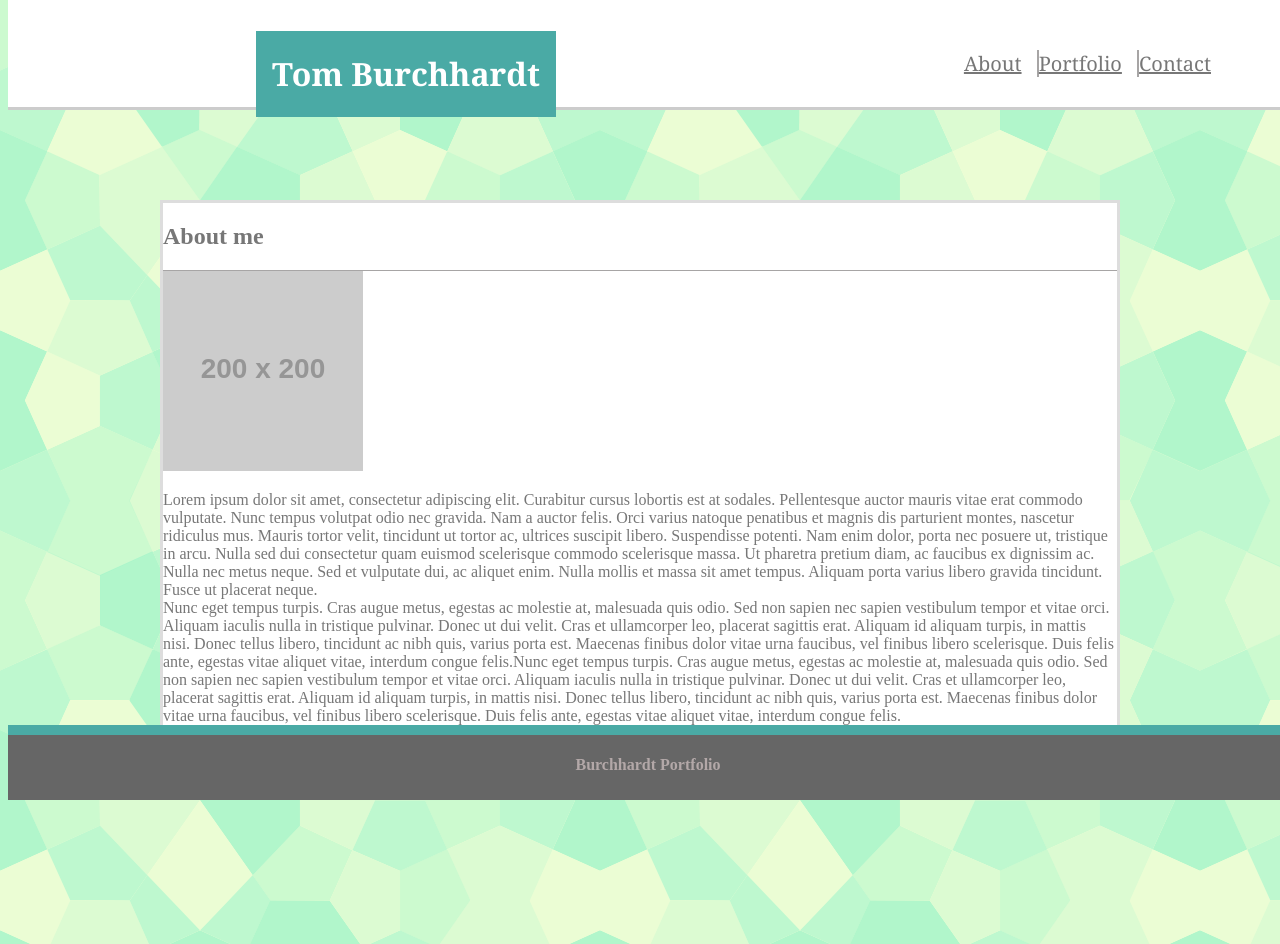
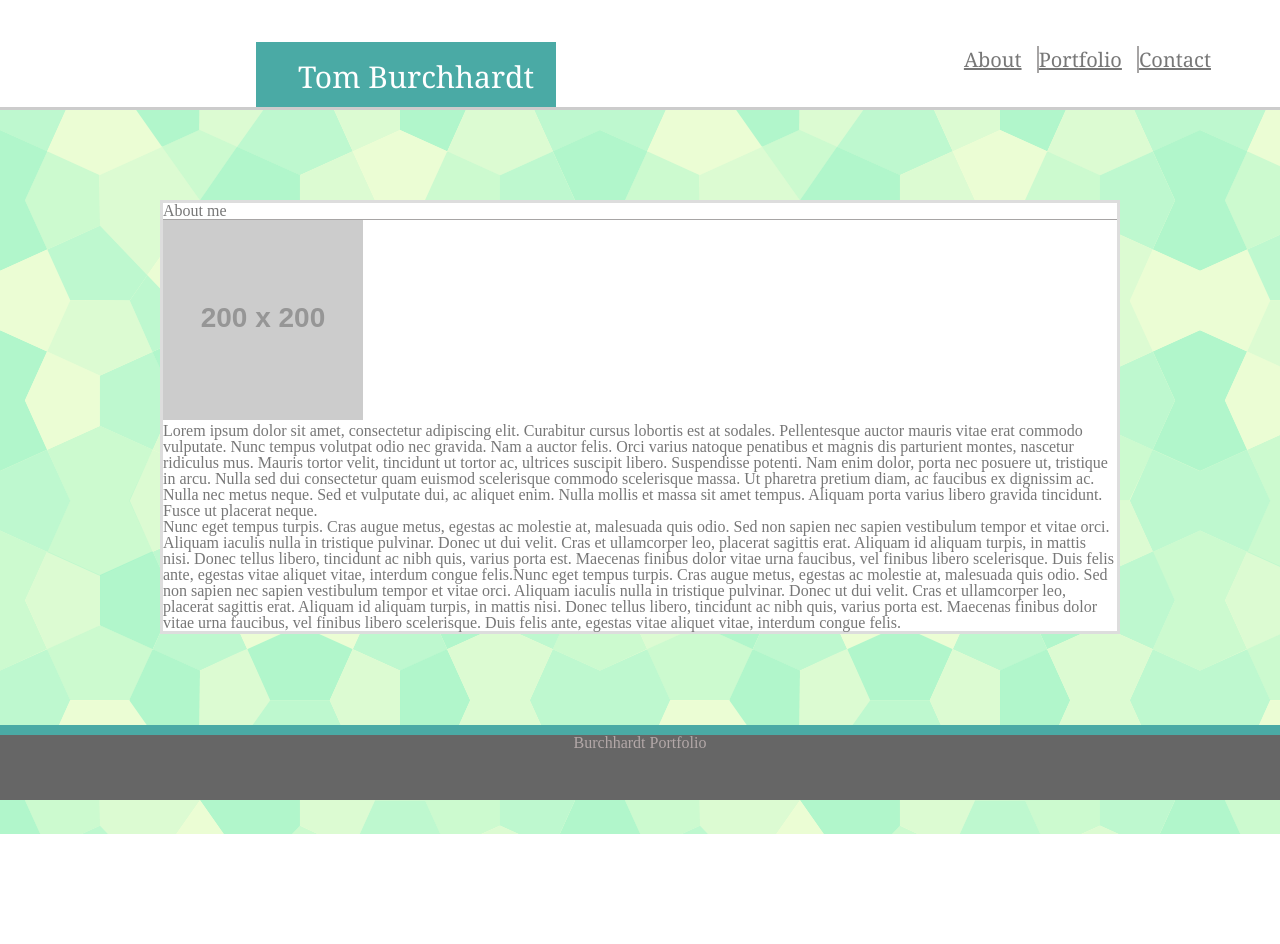
Before and after one commit to tlburchh/Basic-Portfolio, a plain HTML site: page index.html in a window 1280 px wide. After the commit the page ends 834 px from the top, so only its background shows below. Drawn offline with Linux system fonts and the light colour scheme; placeholder pictures from the web are drawn by us.

Commit message:
Forth commit

```diff
--- a/assets/css/reset.css
+++ b/assets/css/reset.css
@@ -0,0 +1,48 @@
+/* http://meyerweb.com/eric/tools/css/reset/
+   v2.0 | 20110126
+   License: none (public domain)
+*/
+
+html, body, div, span, applet, object, iframe,
+h1, h2, h3, h4, h5, h6, p, blockquote, pre,
+a, abbr, acronym, address, big, cite, code,
+del, dfn, em, img, ins, kbd, q, s, samp,
+small, strike, strong, sub, sup, tt, var,
+b, u, i, center,
+dl, dt, dd, ol, ul, li,
+fieldset, form, label, legend,
+table, caption, tbody, tfoot, thead, tr, th, td,
+article, aside, canvas, details, embed,
+figure, figcaption, footer, header, hgroup,
+menu, nav, output, ruby, section, summary,
+time, mark, audio, video {
+	margin: 0;
+	padding: 0;
+	border: 0;
+	font-size: 100%;
+	font: inherit;
+	vertical-align: baseline;
+}
+/* HTML5 display-role reset for older browsers */
+article, aside, details, figcaption, figure,
+footer, header, hgroup, menu, nav, section {
+	display: block;
+}
+body {
+	line-height: 1;
+}
+ol, ul {
+	list-style: none;
+}
+blockquote, q {
+	quotes: none;
+}
+blockquote:before, blockquote:after,
+q:before, q:after {
+	content: '';
+	content: none;
+}
+table {
+	border-collapse: collapse;
+	border-spacing: 0;
+}
--- a/assets/css/style.css
+++ b/assets/css/style.css
@@ -25,11 +25,12 @@ body{
 }
 .header-1{
     position: fixed;
-    top:31px;
+    top:42px;
     left: 20%;
     background: #4aaaa5;
     font-family: 'Georgia', Times, Times New Roman, serif;
-    /* padding: 20px 10px 3px 30px; */
+    font-size: 30px;
+    padding: 20px 10px 15px 30px;
     width: 300px;
     color: #ffffff;
     text-align: center;
--- a/index.html
+++ b/index.html
@@ -3,6 +3,7 @@
     <head>
         <title>Tom Burchhardt Portfolio</title>
         <link rel="stylesheet" type="text/css" href="assets/css/style.css">
+        <link rel="stylesheet" type="text/css" href="assets/css/reset.css">
     </head>
     <body class="clearfix">
         <div class= "header-full">
```
Also changed, not shown: contact.html (+1 -0 lines), portfolio.html (+1 -0 lines).
